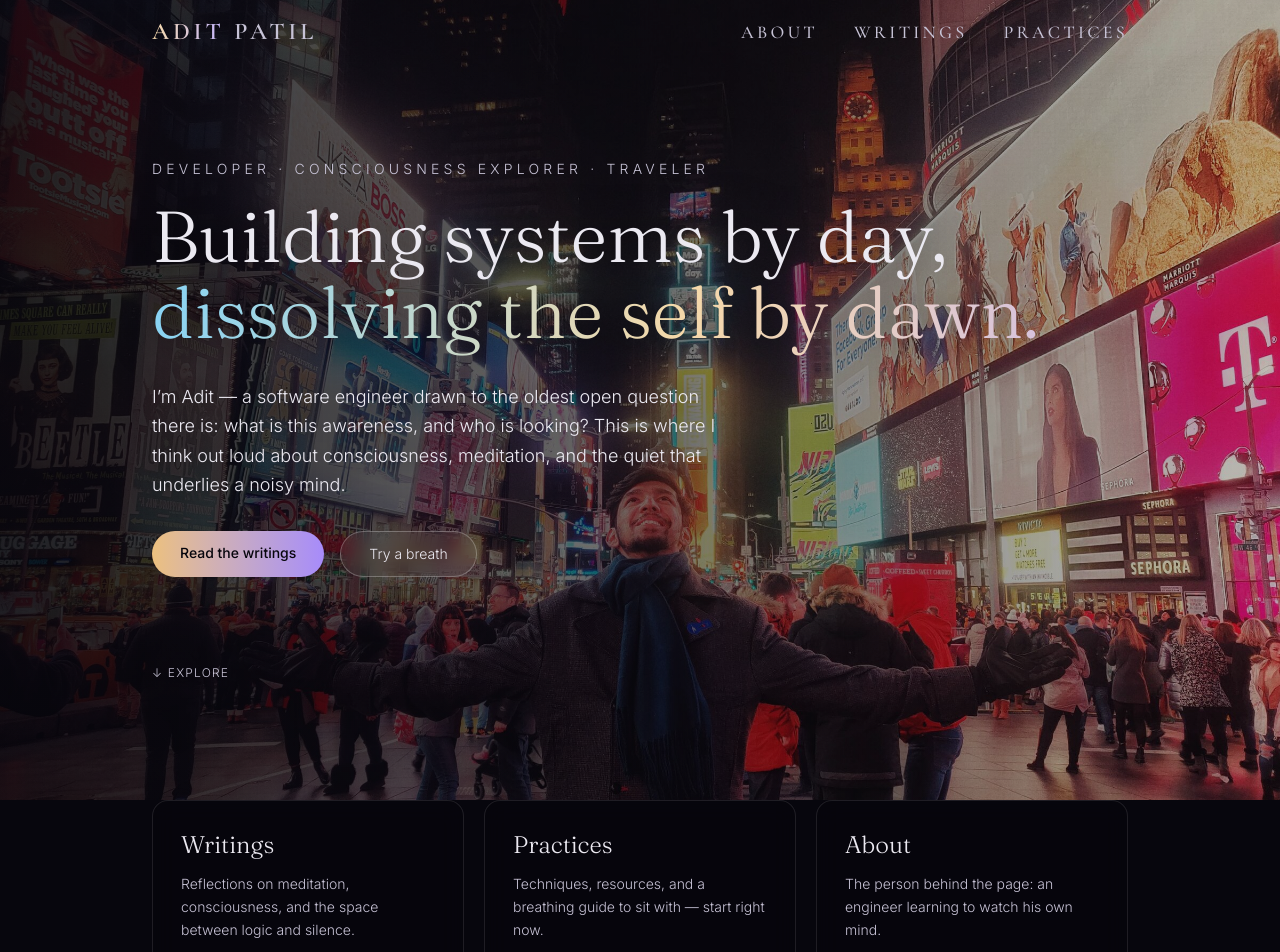
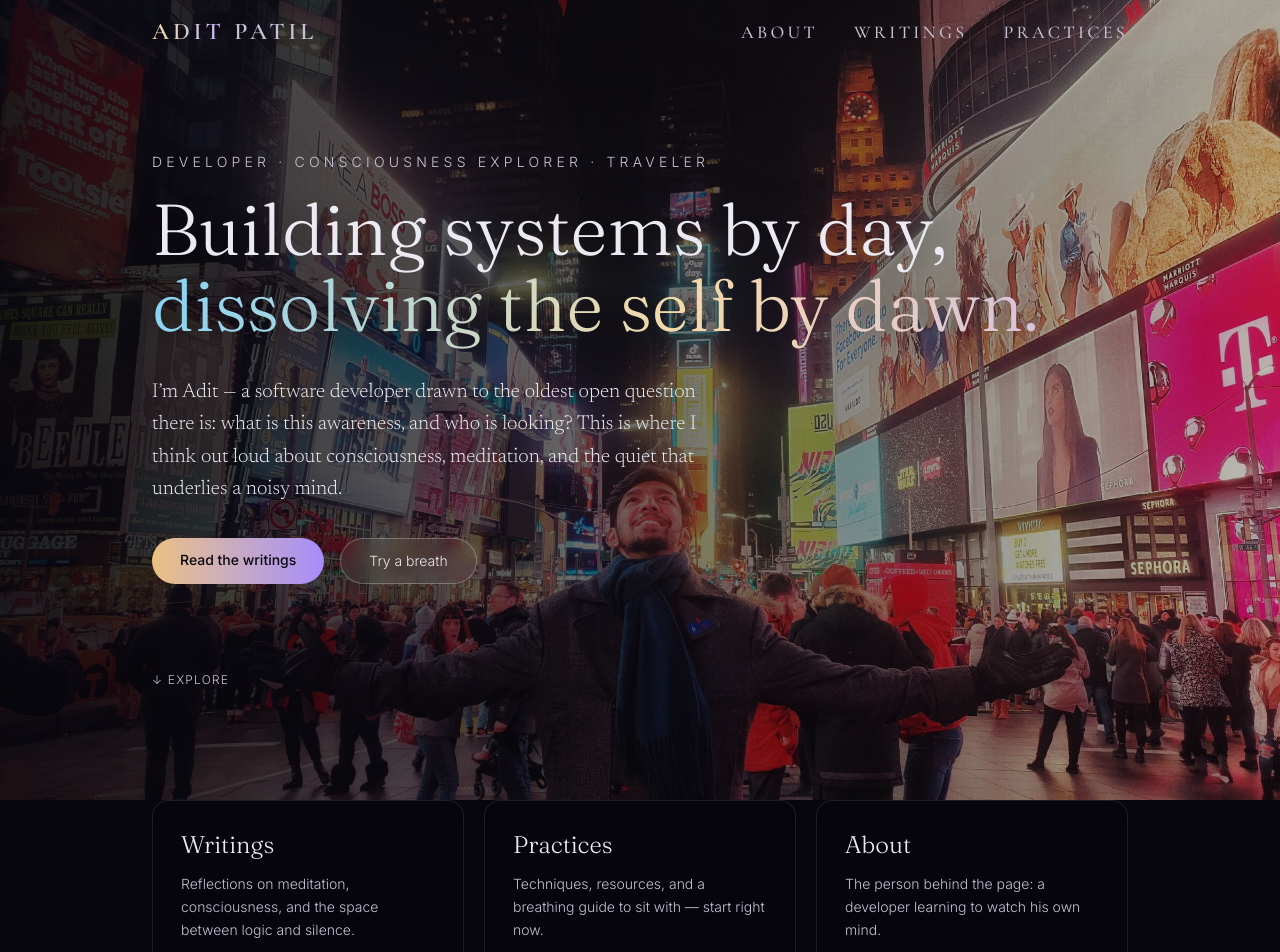
Before and after one commit to aditpatil10/adi10_website, a React (Vite) app: page / in a window 1280 px wide. Shown: the top 952 px of the page. Built offline with nearby package versions, Linux system fonts and the light colour scheme.

Commit message:
Engineer→developer everywhere; literary Newsreader hero intro

```diff
--- a/index.html
+++ b/index.html
@@ -6,13 +6,13 @@
     <meta name="viewport" content="width=device-width, initial-scale=1.0" />
     <meta
       name="description"
-      content="Adit Patil — engineer, and a curious explorer of meditation and consciousness. Writings and practices on the inner life."
+      content="Adit Patil — developer, and a curious explorer of meditation and consciousness. Writings and practices on the inner life."
     />
     <title>Adit Patil — Mind & Code</title>
     <link rel="preconnect" href="https://fonts.googleapis.com" />
     <link rel="preconnect" href="https://fonts.gstatic.com" crossorigin />
     <link
-      href="https://fonts.googleapis.com/css2?family=Cormorant+Garamond:ital,wght@0,400;0,500;0,600;1,500&family=Fraunces:ital,opsz,wght@0,9..144,300..600;1,9..144,300..500&family=Inter:wght@300..600&display=swap"
+      href="https://fonts.googleapis.com/css2?family=Cormorant+Garamond:ital,wght@0,400;0,500;0,600;1,500&family=Fraunces:ital,opsz,wght@0,9..144,300..600;1,9..144,300..500&family=Inter:wght@300..600&family=Newsreader:ital,opsz,wght@0,6..72,300..500;1,6..72,300..420&display=swap"
       rel="stylesheet"
     />
   </head>
--- a/src/content/posts/consciousness-and-code.md
+++ b/src/content/posts/consciousness-and-code.md
@@ -15,7 +15,7 @@ pattern, mistaken for a thing.
 
 ## Holding both
 
-- **As an engineer**, I model the world to change it.
+- **As a developer**, I model the world to change it.
 - **As a meditator**, I stop modeling to see it.
 
 Neither is more true. The trick, I am finding, is to move fluidly between them —
--- a/src/index.css
+++ b/src/index.css
@@ -26,6 +26,7 @@
   --font-display: 'Fraunces', ui-serif, Georgia, serif;
   --font-sans: 'Inter', ui-sans-serif, system-ui, sans-serif;
   --font-nav: 'Cormorant Garamond', ui-serif, Georgia, serif;
+  --font-lede: 'Newsreader', ui-serif, Georgia, serif;
 
   /* Custom animations exposed as Tailwind utilities (animate-*) */
   --animate-aurora: aurora 22s ease-in-out infinite alternate;
--- a/src/pages/About.tsx
+++ b/src/pages/About.tsx
@@ -51,7 +51,7 @@ const aspects = [
 const timeline = [
   {
     year: 'Now',
-    text: 'Engineering by day, sitting in meditation by dawn — and writing about where the two meet.',
+    text: 'Developing software by day, sitting in meditation by dawn — and writing about where the two meet.',
   },
   {
     year: 'The turn',
@@ -72,7 +72,7 @@ function About() {
             About
           </p>
           <h1 className="mt-4 font-display text-4xl leading-tight font-light sm:text-5xl">
-            An engineer learning to{' '}
+            A developer learning to{' '}
             <span className="text-aurora">watch his own mind.</span>
           </h1>
         </Reveal>
--- a/src/pages/Home.tsx
+++ b/src/pages/Home.tsx
@@ -18,7 +18,7 @@ const gateways = [
   {
     to: '/about',
     title: 'About',
-    body: 'The person behind the page: an engineer learning to watch his own mind.',
+    body: 'The person behind the page: a developer learning to watch his own mind.',
   },
 ]
 
@@ -84,9 +84,9 @@ function Home() {
               initial={{ opacity: 0, y: 18 }}
               animate={{ opacity: 1, y: 0 }}
               transition={{ duration: 0.9, delay: 0.25, ease: [0.22, 1, 0.36, 1] }}
-              className="max-w-xl text-base leading-relaxed text-mist-100 drop-shadow-[0_1px_12px_rgba(0,0,0,0.85)] sm:text-lg"
+              className="max-w-xl font-lede text-lg leading-relaxed font-light text-mist-100 drop-shadow-[0_1px_12px_rgba(0,0,0,0.85)] sm:text-xl"
             >
-              I&rsquo;m Adit — a software engineer drawn to the oldest open
+              I&rsquo;m Adit — a software developer drawn to the oldest open
               question there is: what is this awareness, and who is looking?
               <span className="hidden sm:inline">
                 {' '}
--- a/src/pages/Writings.tsx
+++ b/src/pages/Writings.tsx
@@ -17,7 +17,7 @@ function Writings() {
           </h1>
           <p className="mt-6 max-w-xl text-mist-300">
             Slow, unhurried essays on meditation, consciousness, and the
-            overlap between a contemplative life and an engineered one.
+            overlap between a contemplative life and a developer&rsquo;s one.
           </p>
         </Reveal>
 
```
